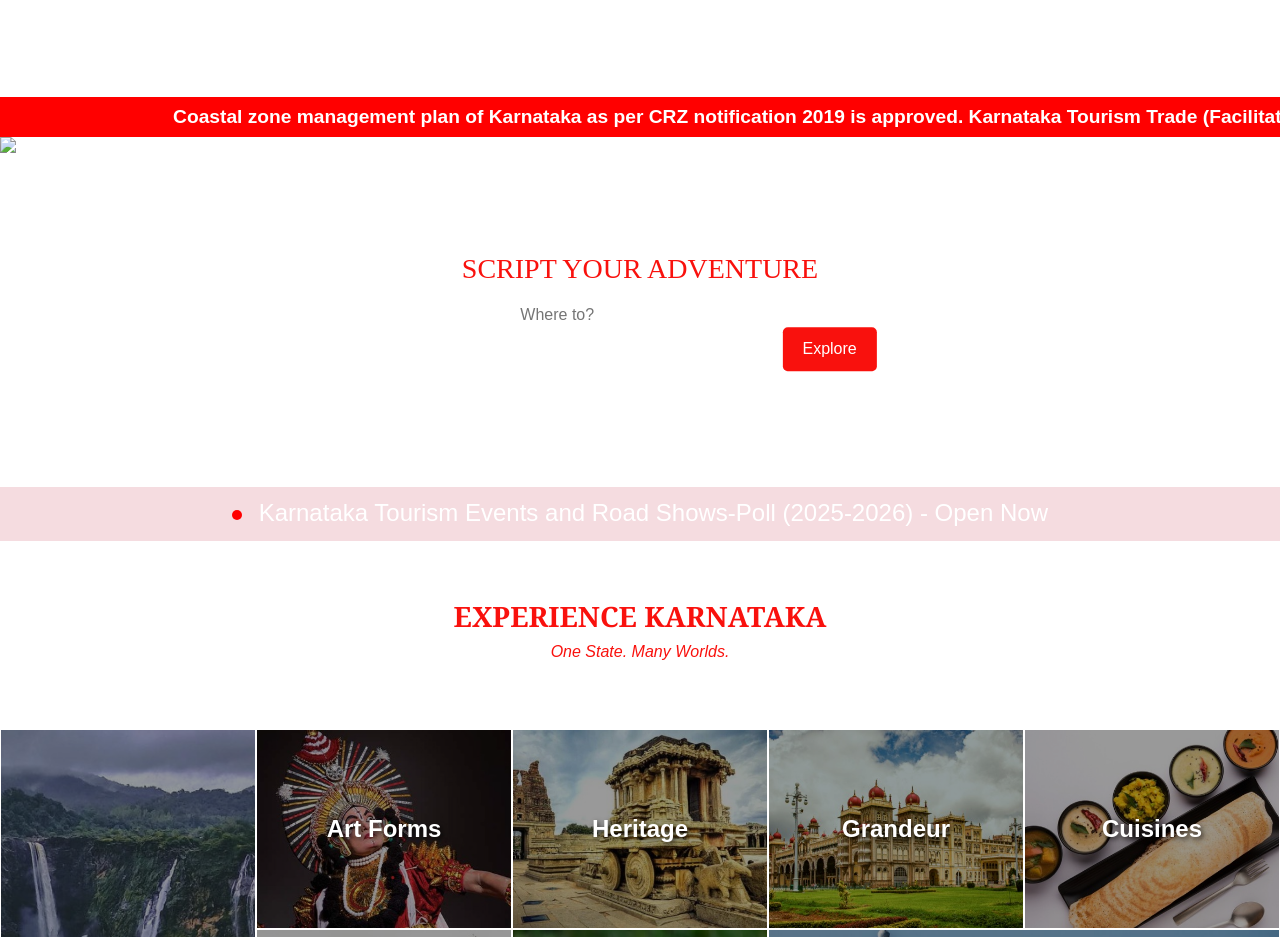
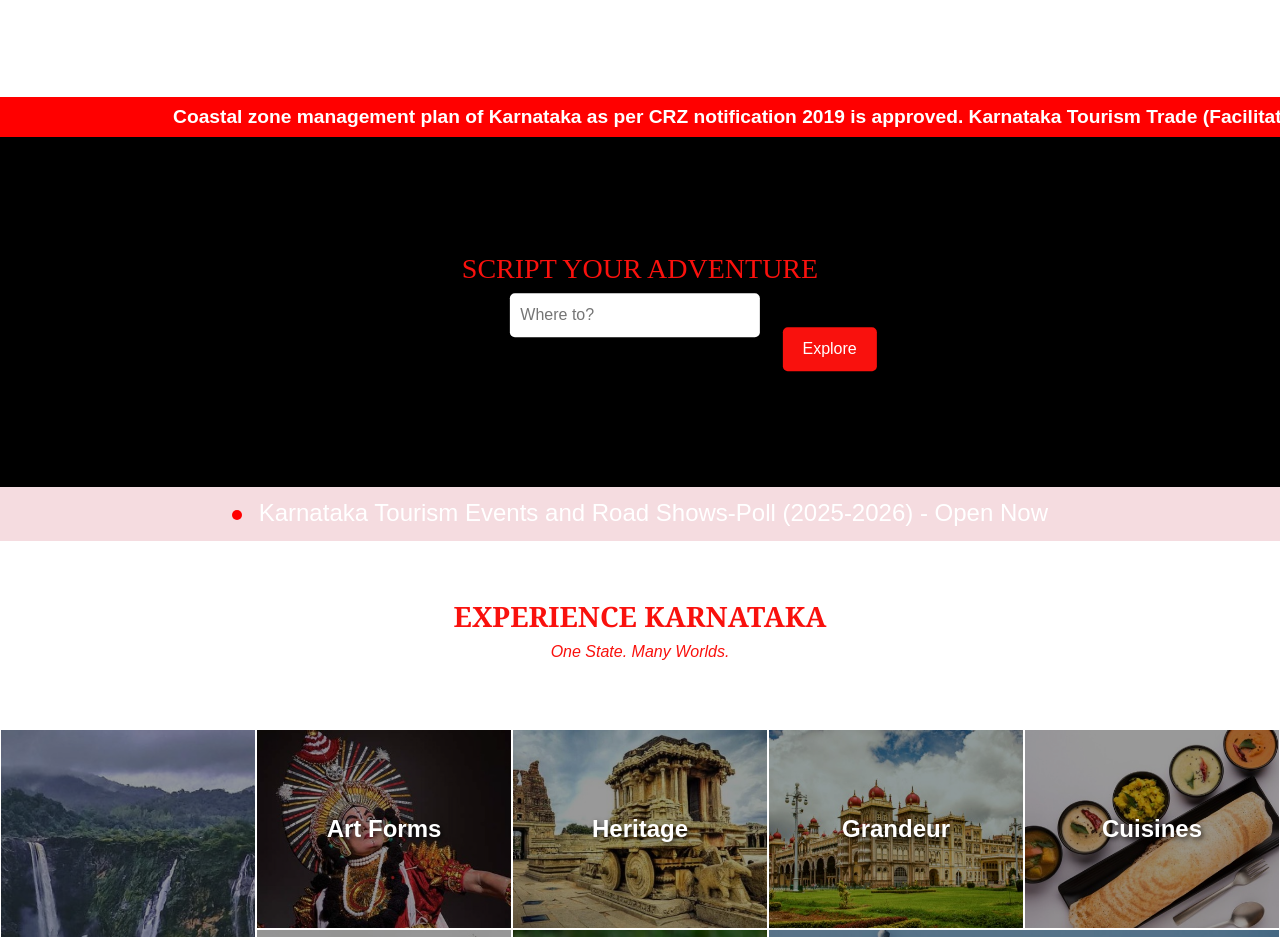
Before and after one commit to anjali2128/Karnataka-tourism, a plain HTML site: page index.html in a window 1280 px wide. Shown: the part 900-1837 px from the top of the page. Drawn offline with nearby package versions, Linux system fonts and the light colour scheme; files whose address does not match are found by name.

Commit message:
index.html

```diff
--- a/index.html
+++ b/index.html
@@ -543,7 +543,7 @@
 
 <!-- Search Banner -->
 <div style="position: relative; margin-top: 390px;">
-  <img src="bg.jpg" alt="bg" class="img-fluid custom-banner" />
+  <img src="images/bg.jpg" alt="bg" class="img-fluid custom-banner" />
   <div class="search-box">
     <h3 style="color:#f9110d; font-family:'Times New Roman';">SCRIPT YOUR ADVENTURE</h3>
     <input type="text" placeholder="Where to?" />
```
